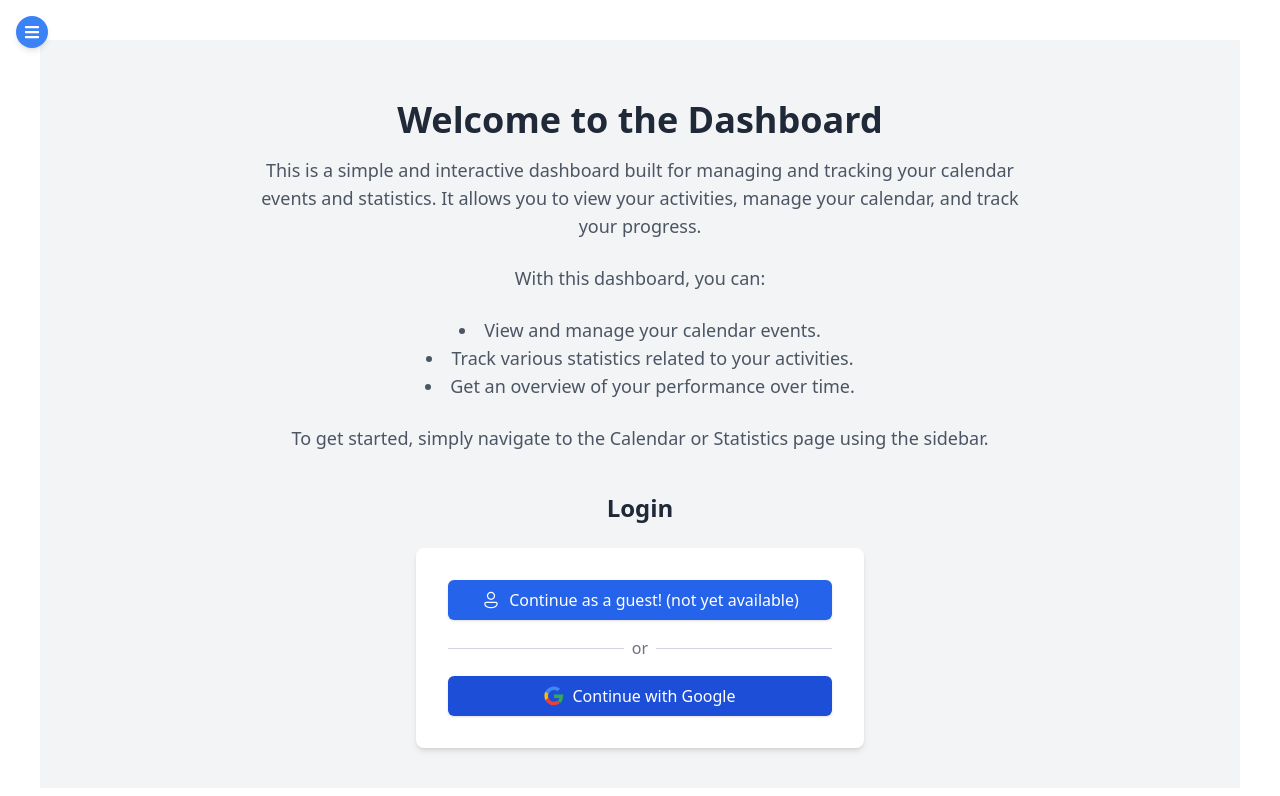
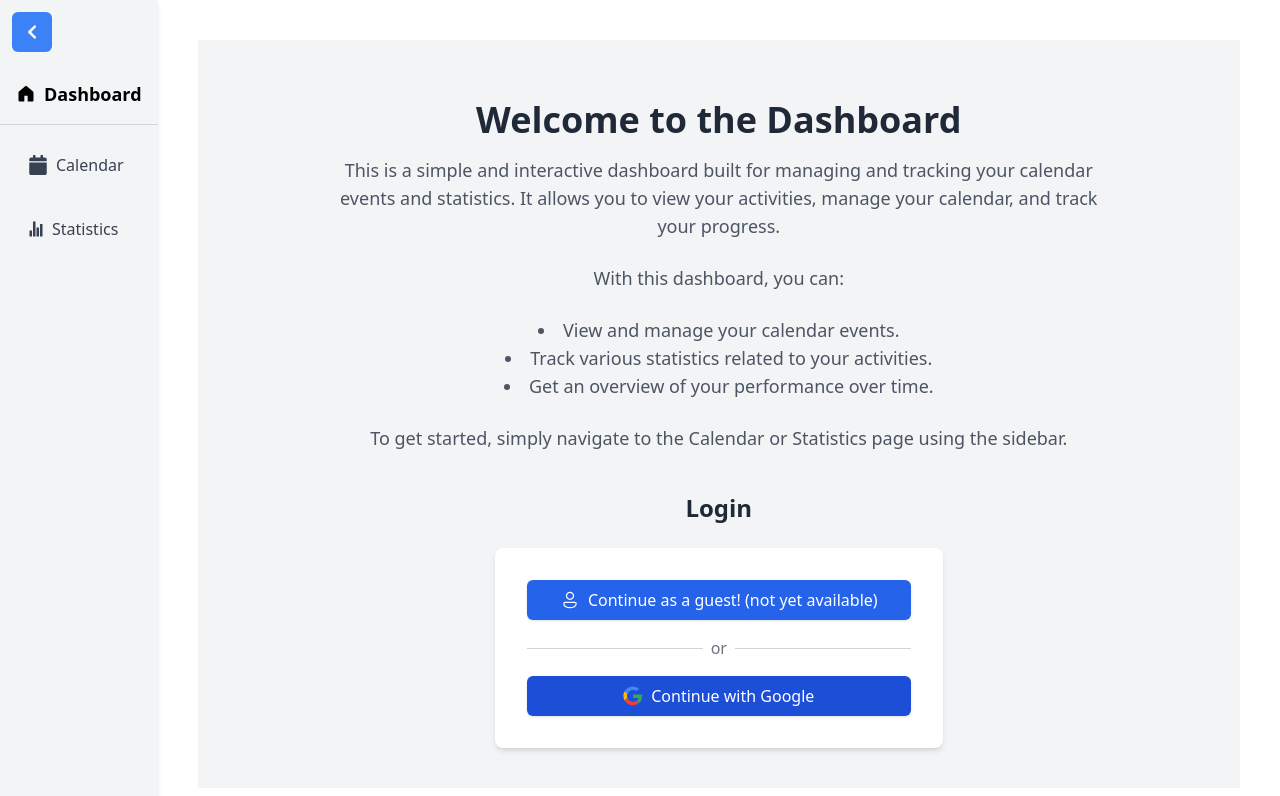
Before and after one commit to Julobulo/Calendar-React, a React (Vite) app in the folder calendar/: page / in a window 1280 px wide. Shown: the top 796 px of the page. Built offline with nearby package versions, Linux system fonts and the light colour scheme.

Commit message:
enhanced sidebar

```diff
--- a/calendar/src/components/Sidebar.tsx
+++ b/calendar/src/components/Sidebar.tsx
@@ -1,62 +1,59 @@
 import { Link, useLocation } from "react-router-dom";
-import { useState } from "react"; // Import useState for managing sidebar state
-import { FaBars, FaChevronLeft } from "react-icons/fa"; // Import icons for toggle button
+import { useState } from "react";
+import { FaBars, FaCalendar, FaChevronLeft } from "react-icons/fa";
+import { IoStatsChartSharp } from "react-icons/io5";
+import { GoHomeFill } from "react-icons/go";
 
 const Sidebar = () => {
-  const location = useLocation(); // Get the current route
-  const [isOpen, setIsOpen] = useState(false); // State to manage sidebar visibility
+  const location = useLocation();
+  const [isOpen, setIsOpen] = useState(true);
 
-  // Function to determine if a route is active
   const isActive = (path: string) => location.pathname === path;
-
-  // Toggle sidebar open/close
-  const toggleSidebar = () => {
-    setIsOpen((prev) => !prev);
-  };
+  const toggleSidebar = () => setIsOpen((prev) => !prev);
 
   return (
-    <div className="relative">
-      {/* Toggle button */}
+    <div className="h-full bg-gray-100 shadow-md transition-all duration-300 flex flex-col">
+      {/* Toggle button inside sidebar */}
+      <div className={`w-full p-3 flex ${!isOpen && "justify-center"}`}>
         <button
           onClick={toggleSidebar}
-        className="fixed top-4 left-4 z-50 p-2 text-white bg-blue-500 rounded-full shadow-md focus:outline-none"
+          className="p-3 text-white bg-blue-500 rounded-md w-10"
         >
           {isOpen ? <FaChevronLeft /> : <FaBars />}
         </button>
+      </div>
 
-      {/* Sidebar */}
-      {isOpen && <aside
-        className={`fixed top-0 left-0 h-full bg-gray-100 shadow-md transform ${
-          isOpen ? "translate-x-0" : "-translate-x-full"
-        } transition-transform duration-300 ease-in-out`}
-        style={{ width: isOpen ? "16rem" : "0" }} // Smooth resizing
-      >
-        <div className="p-4 text-center text-lg font-bold border-b border-gray-300">
-          <Link to="/">Dashboard</Link>
+      {/* Sidebar Content */}
+      <div className="p-4 text-lg font-bold border-b border-gray-300">
+        <Link to="/" className="block w-full text-center">
+          <div className={`flex items-center space-x-2 ${!isOpen ? "justify-center" : ""}`}>
+            <GoHomeFill className="text-xl" />
+            {isOpen && <span>Dashboard</span>}
+          </div>
+        </Link>
       </div>
       <nav className="flex flex-col p-4 space-y-4">
         <Link
           to="/calendar"
-            className={`p-3 rounded-lg ${
-              isActive("/calendar")
-                ? "bg-blue-500 text-white"
-                : "hover:bg-blue-100 text-gray-700"
+          className={`p-3 rounded-lg ${isActive("/calendar") ? "bg-blue-500 text-white" : "hover:bg-blue-100 text-gray-700"
             }`}
         >
-            Calendar
+          <div className="flex items-center space-x-2">
+            <FaCalendar className="text-xl" />
+            {isOpen && <span>Calendar</span>}
+          </div>
         </Link>
         <Link
           to="/statistics"
-            className={`p-3 rounded-lg ${
-              isActive("/statistics")
-                ? "bg-blue-500 text-white"
-                : "hover:bg-blue-100 text-gray-700"
+          className={`p-3 rounded-lg ${isActive("/statistics") ? "bg-blue-500 text-white" : "hover:bg-blue-100 text-gray-700"
             }`}
         >
-            Statistics
+          <div className="flex items-center space-x-2">
+            <IoStatsChartSharp />
+            {isOpen && <span>Statistics</span>}
+          </div>
         </Link>
       </nav>
-      </aside>}
     </div>
   );
 };
```
Lines whose indentation alone changed are shown as unchanged.
